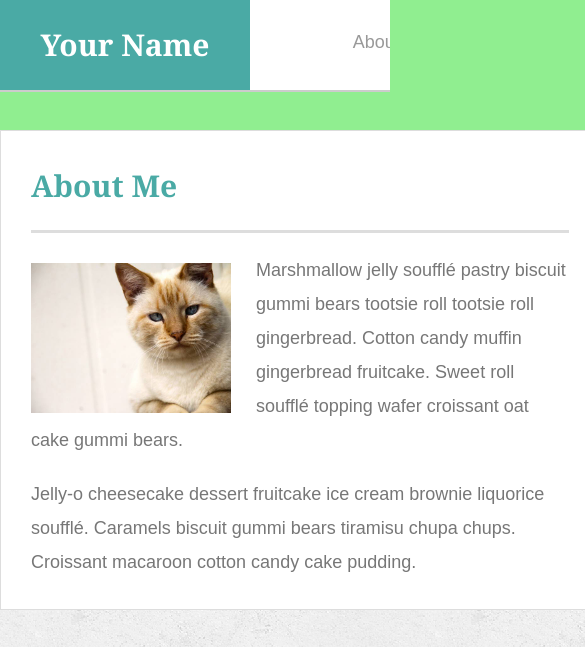
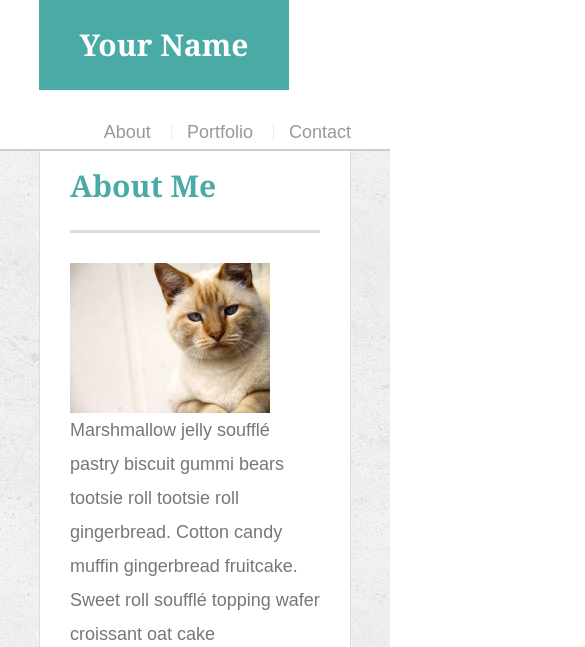
Before and after one commit to austindegarmo/responsive-portfolio, a plain HTML site: page index.html in a window 390 px wide. Shown: the top 647 px of the page, 585 px wide, since content can reach past the window. Drawn offline with Linux system fonts and the light colour scheme.

Commit message:
fourth push

```diff
--- a/style.css
+++ b/style.css
@@ -210,10 +210,16 @@ input[type=submit] {
       float: left;
     }
 }
-px
+
 @media screen and (max-width: 768px) {
     .container {
       width: 80%;
     }
 
 }
+
+@media screen and (max-width: 640px) {
+    .container {
+      width: 80%;
+    }
+}
```
